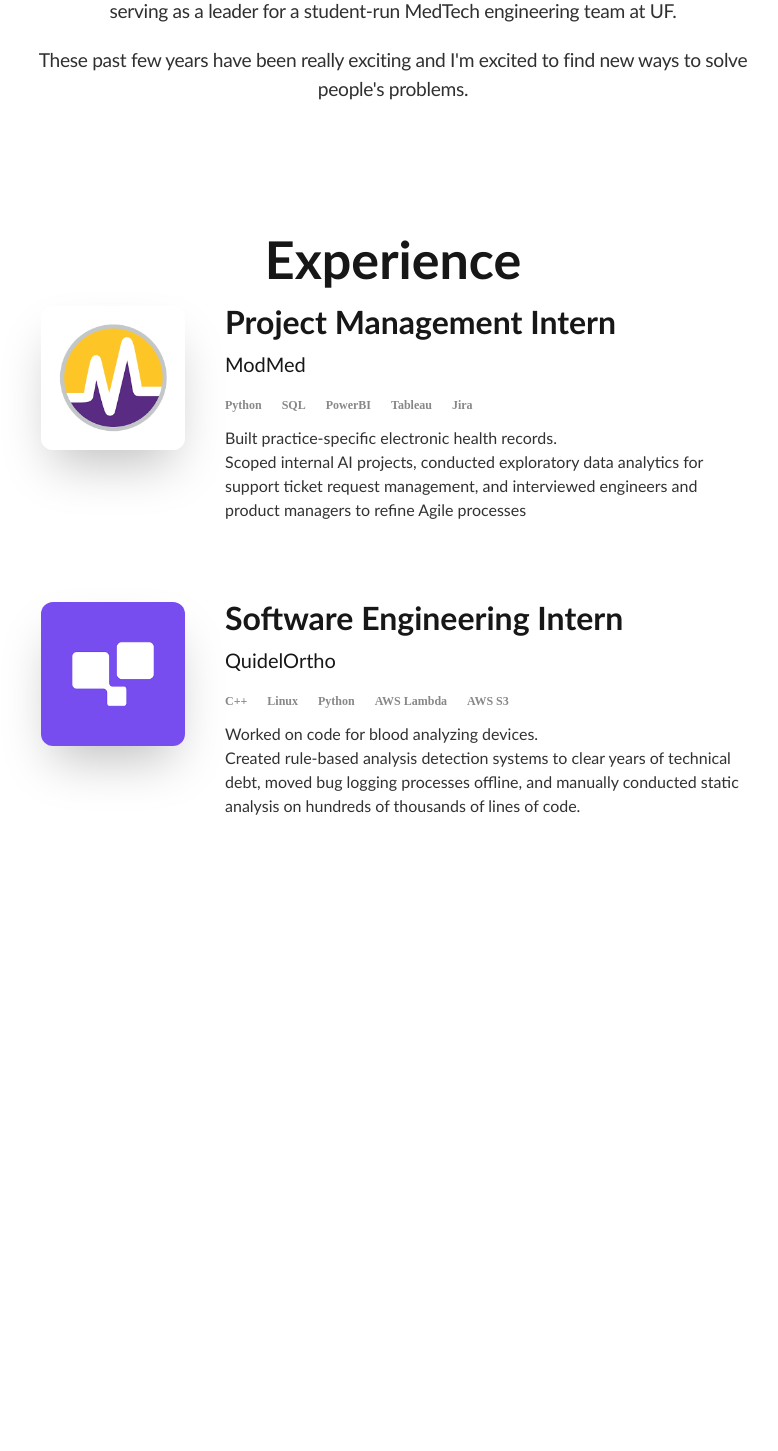
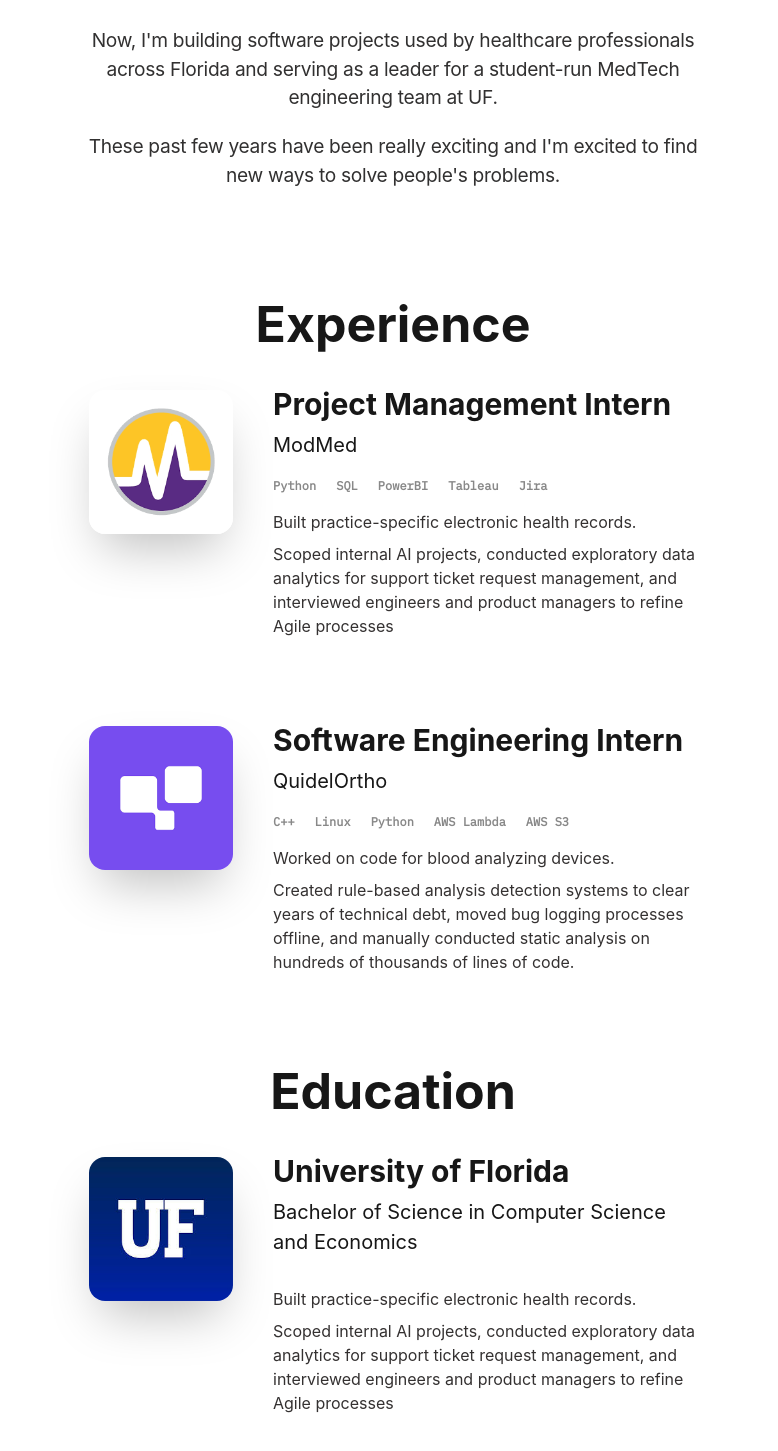
Before and after one commit to evanhadam/personal-website, a Next.js app: page / in a window 1280 px wide. Shown: the part 723-2174 px from the top of the page, without its empty margins (247-1025 px from the left). Before the commit the page ends 1631 px from the top, so only its background shows below. Built offline with nearby package versions, Linux system fonts and the light colour scheme.

Commit message:
Finished experience cards

```diff
--- a/components/Card.tsx
+++ b/components/Card.tsx
@@ -40,7 +40,7 @@
                 {Array.isArray(props.content) ? (
                     props.content.map(content => {
                         return (
-                            <Text key={content} marginBottom={15}>
+                            <Text centered key={content} marginBottom={15}>
                               {content}
                             </Text>
                         );
--- a/components/CenteredContainer.tsx
+++ b/components/CenteredContainer.tsx
@@ -7,6 +7,6 @@
 export default function CenteredContainer(props: CenteredContainerProps)
 {
     return (
-        <div className="container mx-auto px-4 max-w-3xl">{props.children}</div>
+        <div className="container mx-auto px-4 max-w-2xl">{props.children}</div>
     );
 }
--- a/components/ExperienceCard.tsx
+++ b/components/ExperienceCard.tsx
@@ -2,7 +2,6 @@
 import Card from './Card';
 import CenteredContainer from './CenteredContainer';
 import Icon from './Icon';
-import styles from '../styles/Card.module.css';
 
 interface ExperienceCardProps {
     header: string;
--- a/components/Icon.tsx
+++ b/components/Icon.tsx
@@ -10,7 +10,7 @@
     return (
         <div className="flex rounded-3x1 w-36 h-36 max-w-xl m-0 mt-2 object-cover">
             <Image
-                className="rounded-xl overflow-hidden shadow-2xl"
+                className="rounded-2xl overflow-hidden shadow-2xl"
                 src={props.imageUrl}
                 alt={props.alt}
                 width='144'
--- a/components/SiteHead.tsx
+++ b/components/SiteHead.tsx
@@ -27,6 +27,7 @@
         <Head>
             <title>{props.title}</title>
             <link rel="icon" type="image/x-icon" href='./favicon.ico' />
+            <link rel="stylesheet" href="https://fonts.googleapis.com/css?family=IBM+Plex+Mono" />
 
             <meta name="name" content={props.title} />
             <meta name="description" content={description.substring(0, 160)} />
--- a/components/Titles.tsx
+++ b/components/Titles.tsx
@@ -1,4 +1,5 @@
 import React from 'react';
+import style from '../styles/Card.module.css';
 
 interface TitleProps {
     centered?: boolean;
@@ -58,10 +59,11 @@
 }
 
 export function H2(props: TitleProps) {
+    console.log(style.contentText);
     return (
         <h2
             id={props.id}
-            className={props.centered ? 'text-center' : ''}
+            className={props.centered ? `text-center` : ''}
             style={getCSS(props)}
         >
             {props.children}
--- a/pages/index.tsx
+++ b/pages/index.tsx
@@ -40,11 +40,10 @@
           </p>
         </CenteredContainer>
       </div>
-      <Spacer bottom={40} />
       <div id="experience">
       <div style={{ padding: '3vw' }} />
         <CenteredContainer>
-          <H1 centered>Experience</H1>
+          <H1 centered marginBottom={20}>Experience</H1>
           <ExperienceCard
           header='Project Management Intern'
           subheader='ModMed'
@@ -64,7 +63,18 @@
         </CenteredContainer>
       </div>
       <div id="projects"></div>
-      <div id="education"></div>
+      <div id="education">
+        <CenteredContainer>
+          <H1 centered marginBottom={20}>Education</H1>
+          <ExperienceCard
+            header='University of Florida'
+            subheader='Bachelor of Science in Computer Science and Economics'
+            content={['Built practice-specific electronic health records.', 'Scoped internal AI projects, conducted exploratory data analytics for support ticket request management, and interviewed engineers and product managers to refine Agile processes']}
+            imageLink='/images/UF.jpg'
+            imageAlt='Logo for the company Modernizing Medicine'
+          />
+        </CenteredContainer>
+      </div>
     </>
   );
 }
--- a/styles/Card.module.css
+++ b/styles/Card.module.css
@@ -1,3 +1,13 @@
 .container {
     display: flex;
 }
+
+.contentText {
+    text-align: center;
+    letter-spacing: -0.02rem;
+    color: #313030;
+    line-height: 1.5;
+    font-size: 1.2rem;
+    margin: 20px 1px;
+    font-weight: 370;
+}
--- a/styles/globals.css
+++ b/styles/globals.css
@@ -19,26 +19,31 @@
   background: var(--background);
   padding: 0;
   margin: 0;
-  font-family: 'Gill Sans', -apple-system, BlinkMacSystemFont, "Segoe UI", "Roboto", "Oxygen", "Ubuntu", "Cantarell", "Fira Sans", "Droid Sans", "Helvetica Neue", sans-serif;
+  font-family: "Inter", -apple-system, BlinkMacSystemFont, "Segoe UI", "Roboto", "Oxygen", "Ubuntu", "Cantarell", "Fira Sans", "Droid Sans", "Helvetica Neue", sans-serif;
 }
 
 p {
   text-align: left;
   color: #343131;
-  font-family: 'Gill Sans', -apple-system, BlinkMacSystemFont, "Segoe UI", "Roboto", "Oxygen", "Ubuntu", "Cantarell", "Fira Sans", "Droid Sans", "Helvetica Neue", sans-serif;
+  font-family: "Inter", -apple-system, BlinkMacSystemFont, "Segoe UI", "Roboto", "Oxygen", "Ubuntu", "Cantarell", "Fira Sans", "Droid Sans", "Helvetica Neue", sans-serif;
   word-break: break-word;
   font-size: 16px;
-  font-weight: 400;
+  font-weight: 370;
+  margin-top: 8px;
+  margin-bottom: 8px;
 }
 
 h1 {
-  font-size: 52px;
-  font-weight: 800;
+  font-size: 50px;
+  font-weight: 700;
 }
 
 h2 {
-  font-size: 32px;
-  font-weight: 600;
+  font-size: 30px;
+  font-weight: 700;
+
+  font-family: "Inter", -apple-system, BlinkMacSystemFont, "Segoe UI", "Roboto", "Oxygen", "Ubuntu", "Cantarell", "Fira Sans", "Droid Sans", "Helvetica Neue", sans-serif;
+
 }
 
 h4 {
```
Also changed, not shown: public/images/UF.jpg (added).
